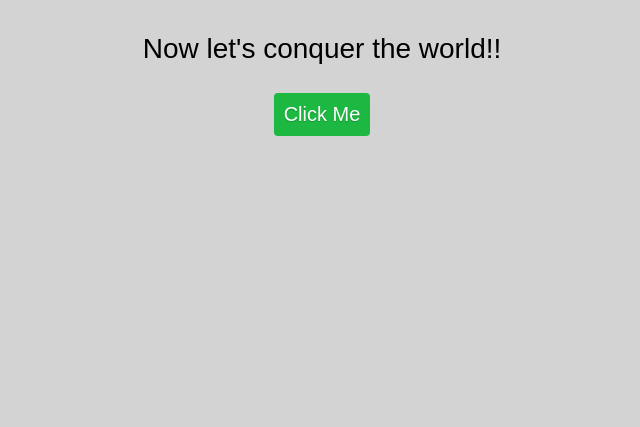
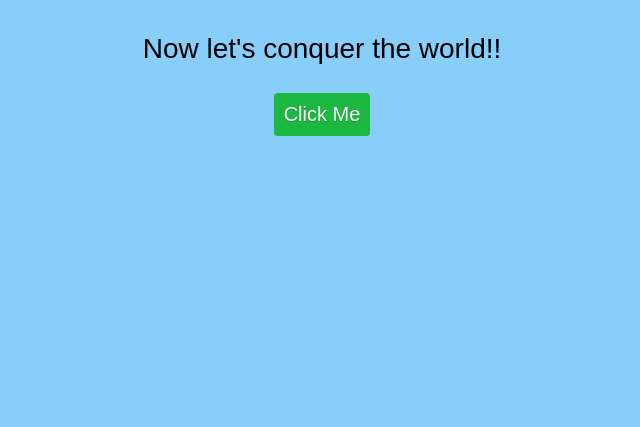
Before and after one commit to BrandonHillbom/my-first-site, a plain HTML site: page index.html in a window 1280 px wide. Shown: the part 373-800 px from the top of the page, without its empty margins (318-958 px from the left). Drawn offline with Linux system fonts and the light colour scheme.

Commit message:
changed background colour to light sky blue

```diff
--- a/styles.css
+++ b/styles.css
@@ -1,5 +1,5 @@
 body {
-    background-color: lightgray;
+    background-color: lightskyblue;
     font-family: Arial;
     text-align: center;
     display: flex;
```
